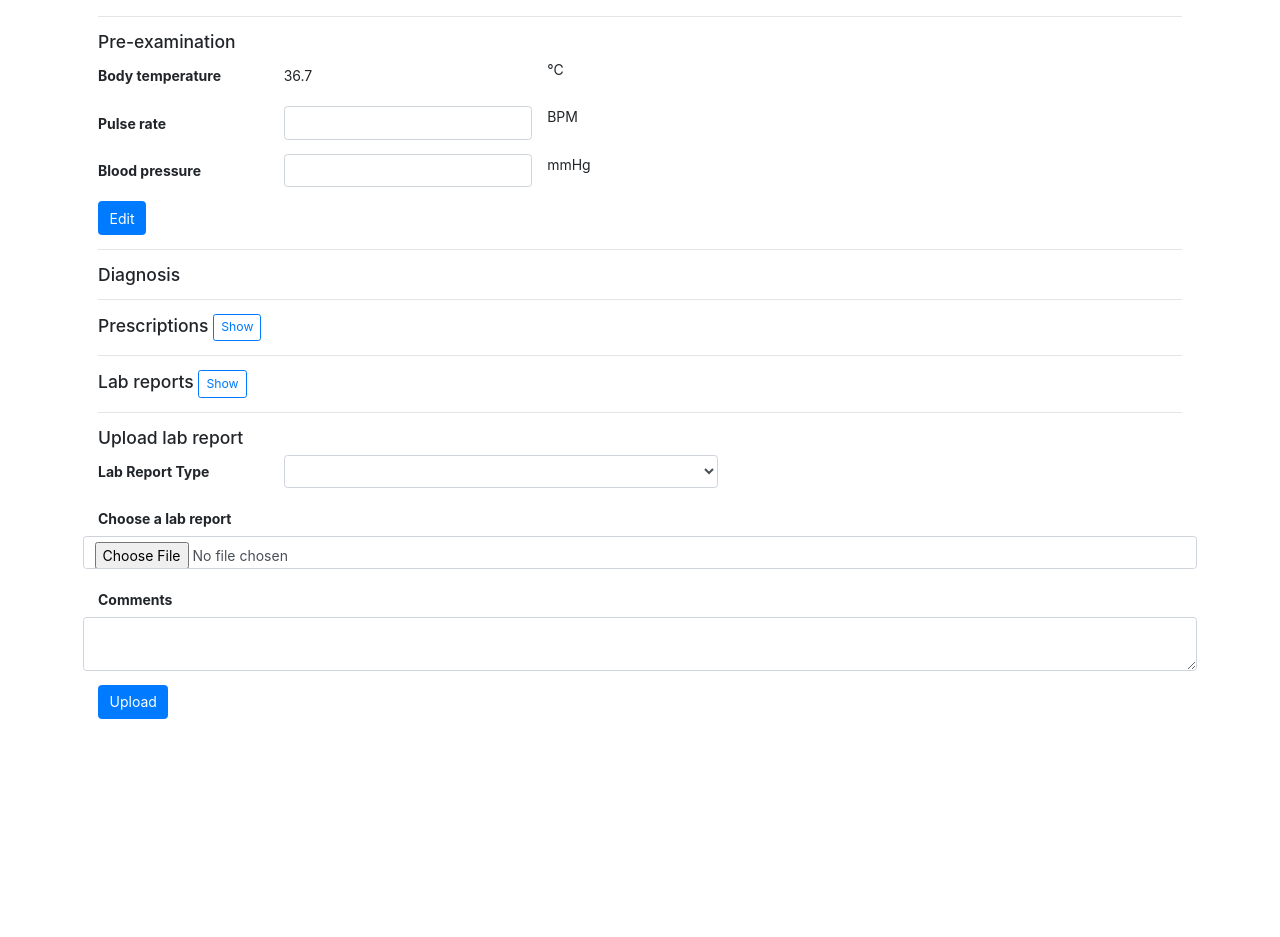
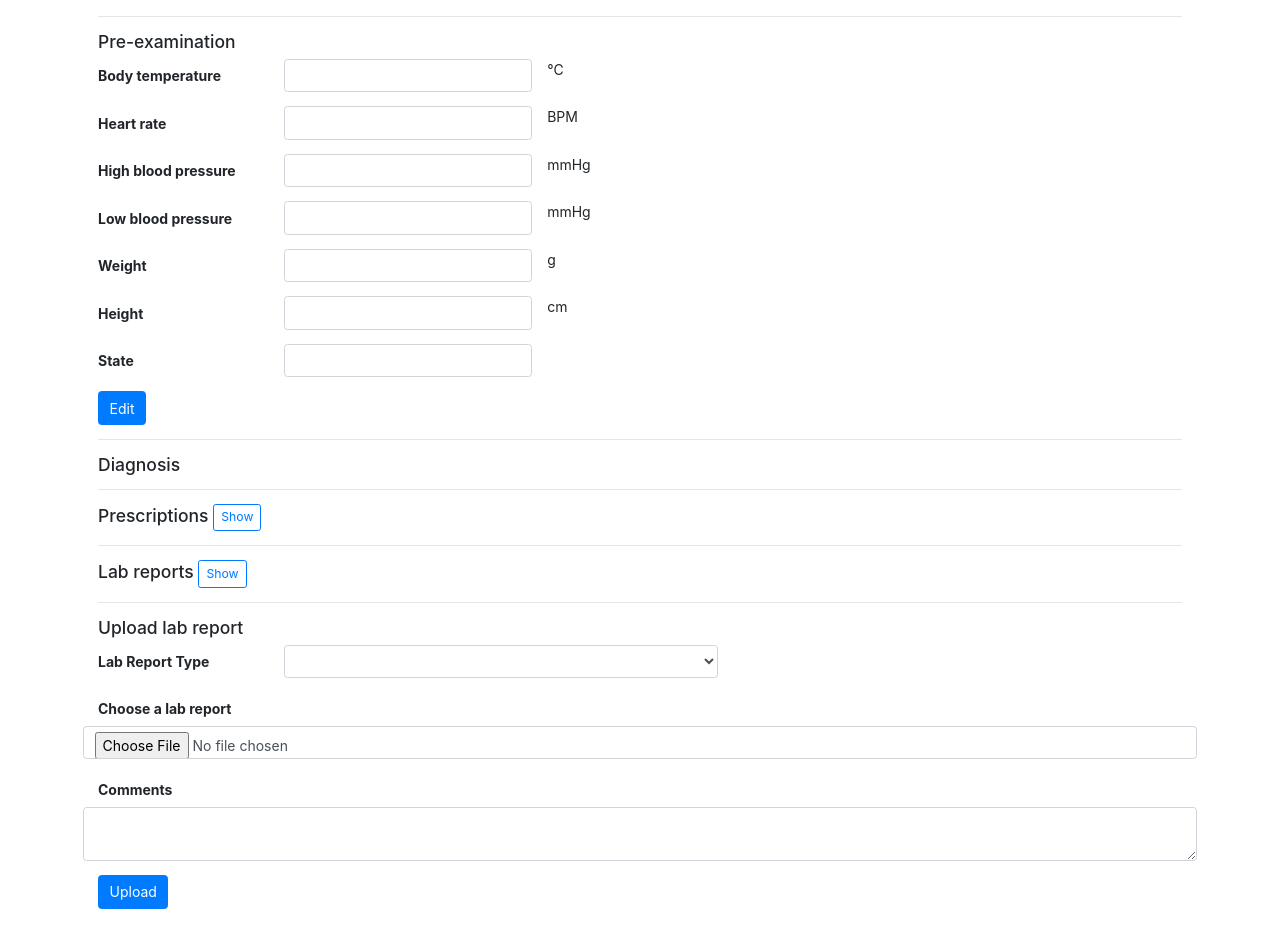
Before and after one commit to SZTankWang/EHR, a Flask app: template EHR/templates/nurseViewAppt.html in a window 1280 px wide. Shown: the part 224-1161 px from the top of the page. Before the commit the page ends 943 px from the top, so only its background shows below. Run offline with Flask 2, Linux system fonts and the light colour scheme; the template is opened without the code that fills it, so the values that code supplies are empty; some libraries are stand-ins or nearby versions.

Commit message:
Nurse mark progress: frontend done

```diff
--- a/EHR/static/js/class/modal.js
+++ b/EHR/static/js/class/modal.js
@@ -54,7 +54,7 @@
 * @desc modal for application and medical record
 * @page nurseViewAppt
 * @attribute medical record: appStatus, mcID,
-* preExam(bodyTemperature, pulseRate, bloodPressure),
+* preExam(bodyTemperature, heartRate, bloodPressure),
 * diagnosis, precriptions, labReports
 * @method setMCID, setPreExam, setDiagnosis, setPrescriptions, setLabReports
 */
@@ -64,8 +64,12 @@
     this.appStatus = $("#appStatus");
     this.mcID = $("#mcID");
     this.bodyTemperature = $("#bodyTemperature");
-    this.pulseRate = $("#pulseRate");
-    this.bloodPressure = $("#bloodPressure");
+    this.heartRate = $("#heartRate");
+    this.highBoodPressure = $("#highBoodPressure");
+    this.lowBoodPressure = $("#lowBoodPressure");
+    this.weight = $("#weight");
+    this.height = $("#height");
+    this.state = $("#state");
     this.diagnosis = $("#diagnosis");
     this.prescriptions = $("#prescriptions");
     this.labReports = $("#labReports");
@@ -83,12 +87,28 @@
     this.bodyTemperature.text(bodyTemperature);
   }
 
-  setPulseRate(pulseRate){
-    this.pulseRate.text(pulseRate);
+  setHeartRate(heartRate){
+    this.heartRate.text(heartRate);
   }
 
-  setBloodPressure(bloodPressure){
-    this.bloodPressure.text(bloodPressure);
+  setHighBloodPressure(highBloodPressure){
+    this.highBloodPressure.text(highBloodPressure);
+  }
+
+  setLowBloodPressure(lowBloodPressure){
+    this.lowBloodPressure.text(lowBloodPressure);
+  }
+
+  setWeight(weight){
+    this.weight.text(weight);
+  }
+
+  setHeight(height){
+    this.height.text(height);
+  }
+
+  setState(state){
+    this.state.text(state);
   }
 
   setDiagnosis(diagnosis){
@@ -112,7 +132,7 @@
 * @desc page for application and medical record
 * @page nurseViewMC
 * @attribute medical record: appStatus, mcID,
-* preExam(bodyTemperature, pulseRate, bloodPressure),
+* preExam(bodyTemperature, heartRate, bloodPressure),
 * diagnosis, precriptions, labReports, labReportTypes
 * @method setMCID, setPreExam, setDiagnosis, setPrescriptions, setLabReports
 */
@@ -124,7 +144,7 @@
 
   setLabReportTypes(labReportTypes){
     for (let i=0; i < labReportTypes.length; i++) {
-      this.labReportTypes.append(new Option(labReportTypes[i].typeName, labReportTypes[i].typeID));
+      this.labReportTypes.append(new Option(labReportTypes[i].type, labReportTypes[i].type));
     };
   }
 }
--- a/EHR/static/js/nurseViewAppt.js
+++ b/EHR/static/js/nurseViewAppt.js
@@ -25,13 +25,17 @@
     const mcID = mcPage.mcID.text();
     const mcData = {"mcID": mcID};
     var fillMCData = (res) => {
-      // mcPage.setBodyTemperature(res.preExam.bodyTemperature);
-      // mcPage.setPulseRate(res.preExam.pulseRate);
-      // mcPage.setBloodPressure(res.preExam.bloodPressure);
-      // mcPage.setDiagnosis(res.diagnosis);
-      // mcPage.setPrescriptions(res.prescripitions);
-      // mcPage.setLabReportTypes(res.labReportTypes);
-      // mcPage.setLabReports(res.labReports);
+      mcPage.setBodyTemperature(res.preExam.bodyTemperature);
+      mcPage.setHeartRate(res.preExam.heartRate);
+      mcPage.setHighBloodPressure(res.preExam.highBloodPressure);
+      mcPage.setLowBloodPressure(res.preExam.lowBloodPressure);
+      mcPage.setWeight(res.preExam.weight);
+      mcPage.setHeight(res.preExam.height);
+      mcPage.setState(res.preExam.state);
+      mcPage.setDiagnosis(res.diagnosis);
+      mcPage.setPrescriptions(res.prescripitions);
+      mcPage.setLabReportTypes(res.labReportTypes);
+      mcPage.setLabReports(res.labReports);
     };
     sendRequest("nurseViewAppt", "POST", mcData, fillMCData);
 });
--- a/EHR/templates/nurseAllAppt.html
+++ b/EHR/templates/nurseAllAppt.html
@@ -73,11 +73,11 @@
 			</nav>
 		</div>
 
-		<form>
+		<form id="dateRange">
 			<label for="startDate">Start Date</label>
-			<input id="startDate" type="date" value="" name="startDate" required>
+			<input id="startDate" type="date" value="" name="startDate">
 			<label for="endDate">End Date</label>
-			<input id="endDate" type="date" value="" name="endDate" required>
+			<input id="endDate" type="date" value="" name="endDate">
 			<input id="applyRange" type="submit" value="Apply">
 		</form>
 
--- a/EHR/templates/nurseViewAppt.html
+++ b/EHR/templates/nurseViewAppt.html
@@ -86,23 +86,50 @@
 				<div class="form-group row">
           <label for="bodyTemperature" class="col-2 col-form-label"><b>Body temperature</b></label>
 					<div class="col-3">
-            <input type="number" step="0.01" class="form-control-plaintext" id="bodyTemperature" name="bodyTemperature" value="36.7" readonly>
+            <input type="number" step="0.01" class="form-control" id="bodyTemperature" name="bodyTemperature" value="">
 					</div>
 					<label for="bodyTemperature" class="form-control-label">&#8451;</label>
 				</div>
 				<div class="form-group row">
-					<label for="pulseRate" class="col-2 col-form-label"><b>Pulse rate</b></label>
+					<label for="heartRate" class="col-2 col-form-label"><b>Heart rate</b></label>
 					<div class="col-3">
-          	<input type="number" step="0.01" class="form-control" id="pulseRate" name="pulseRate" value="">
+          	<input type="number" step="0.01" class="form-control" id="heartRate" name="heartRate" value="">
 					</div>
-					<label for="pulseRate" class="form-control-label">BPM</label>
+					<label for="heartRate" class="form-control-label">BPM</label>
 				</div>
 				<div class="form-group row">
-					<label for="bloodPressure" class="col-2 col-form-label"><b>Blood pressure</b></label>
+					<label for="highBloodPressure" class="col-2 col-form-label"><b>High blood pressure</b></label>
 					<div class="col-3">
-          	<input type="number" step="0.01" class="form-control" id="bloodPressure" name="bloodPressure" value="">
+          	<input type="number" step="0.01" class="form-control" id="highBloodPressure" name="highBloodPressure" value="">
 					</div>
-					<label for="bloodPressure" class="form-control-label">mmHg</label>
+					<label for="highBloodPressure" class="form-control-label">mmHg</label>
+				</div>
+				<div class="form-group row">
+					<label for="lowBloodPressure" class="col-2 col-form-label"><b>Low blood pressure</b></label>
+					<div class="col-3">
+          	<input type="number" step="0.01" class="form-control" id="lowBloodPressure" name="lowBloodPressure" value="">
+					</div>
+					<label for="lowBloodPressure" class="form-control-label">mmHg</label>
+				</div>
+				<div class="form-group row">
+					<label for="weight" class="col-2 col-form-label"><b>Weight</b></label>
+					<div class="col-3">
+          	<input type="number" step="0.01" class="form-control" id="weight" name="weight" value="">
+					</div>
+					<label for="weight" class="form-control-label">g</label>
+				</div>
+				<div class="form-group row">
+					<label for="height" class="col-2 col-form-label"><b>Height</b></label>
+					<div class="col-3">
+          	<input type="number" step="0.01" class="form-control" id="height" name="height" value="">
+					</div>
+					<label for="height" class="form-control-label">cm</label>
+				</div>
+				<div class="form-group row">
+					<label for="state" class="col-2 col-form-label"><b>State</b></label>
+					<div class="col-3">
+          	<input type="number" step="0.01" class="form-control" id="state" name="state" value="">
+					</div>
 				</div>
 				<input type="submit" class="btn btn-primary" value="Edit"/>
       </form>
@@ -125,9 +152,9 @@
 			<h5>Upload lab report</h5>
 			<form id="labReportForm" enctype="multipart/form-data">
 				<div class="form-group row">
-					<label for="typeID" class="col-2 col-form-label"><b>Lab Report Type</b></label>
+					<label for="type" class="col-2 col-form-label"><b>Lab Report Type</b></label>
 					<div class="col-5">
-						<select class="form-control" id="labReportTypes" name="typeID" required/>
+						<select class="form-control" id="labReportTypes" name="type" required/>
 				      <option value="1" selected>1</option>
 				    </select>
 					</div>
```
Also changed, not shown: EHR/Controller/routes_basic.py (+4 -4 lines), EHR/static/js/nurseAllAppt.js (+54 -28 lines), EHR/static/js/nurseViewMC.js (+9 -3 lines), EHR/templates/nurseViewMC.html (+34 -5 lines).
